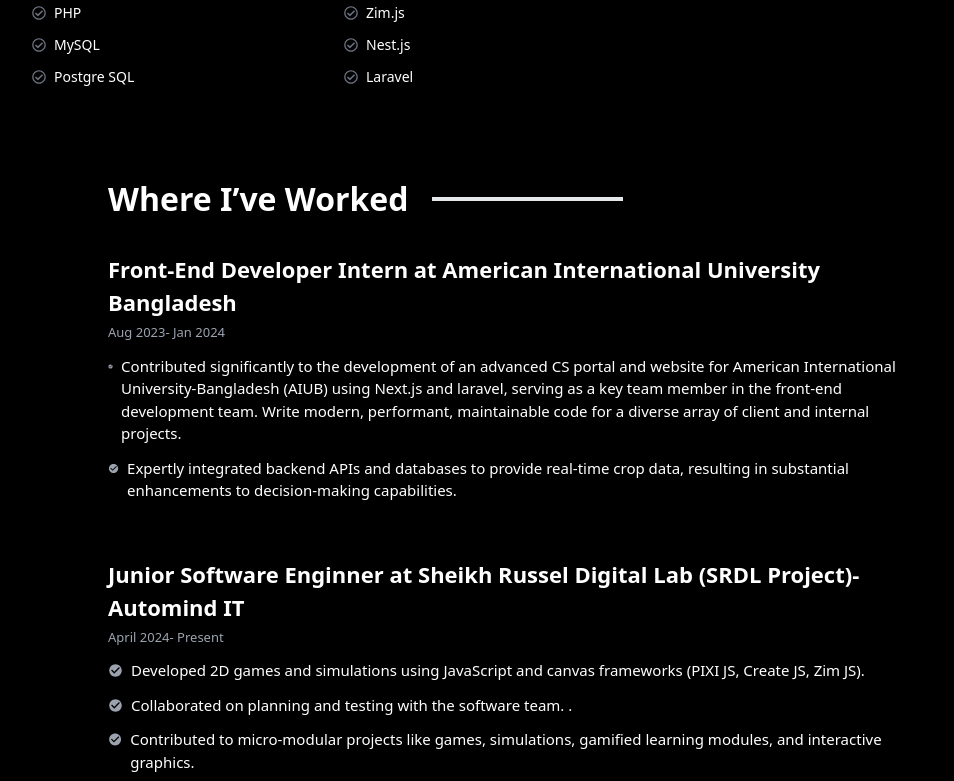
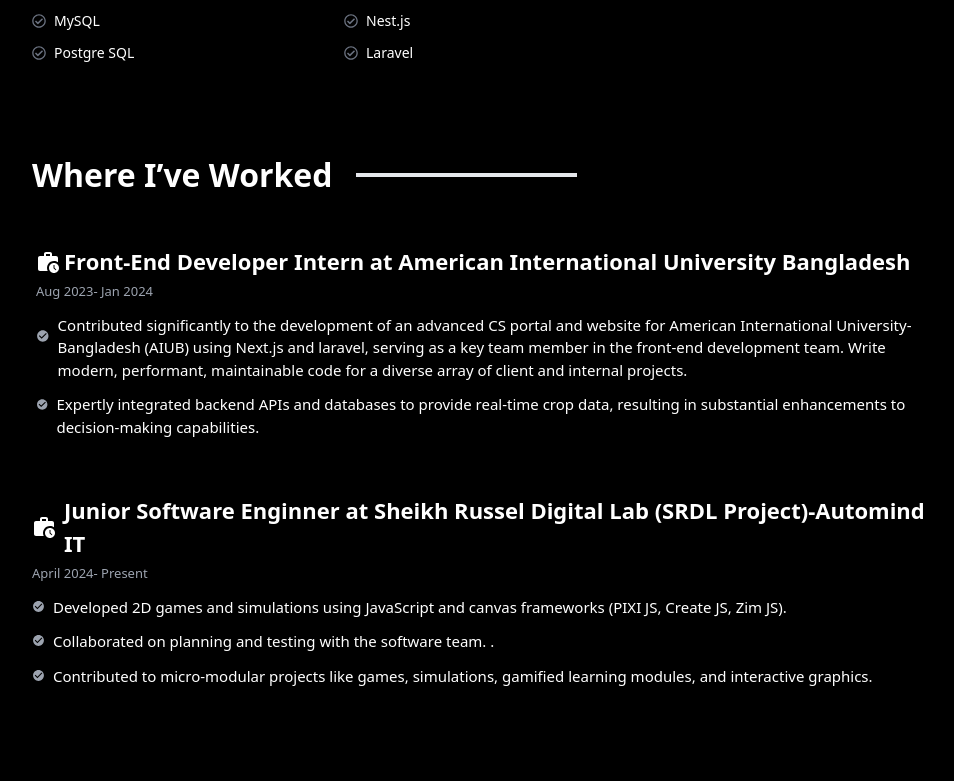
Before and after one commit to SardarPiash/myPortfolio, a React (Vite) app: page / in a window 1280 px wide. Shown: the part 1142-1923 px from the top of the page, without its empty margins (56-1010 px from the left). Built offline with nearby package versions, Linux system fonts and the light colour scheme.

Commit message:
fix alignment

```diff
--- a/src/components/Hero.jsx
+++ b/src/components/Hero.jsx
@@ -5,9 +5,9 @@
 
 const Hero = () => {
     return (
-        <div className="container mx-auto p-0 max-w-[100%] md:max-w-[960px] lg:max-w-[1000px] ">
+        <div className="container mx-auto p-0 max-w-[100%] md:max-w-[1152px]">
 
-            <div className="px-2 py-[25px] mt-[10px] md:py-0 md:mt-[40px] lg:mt-[55px]">
+            <div className="px-2 py-[25px] mt-[10px] md:py-0 md:mt-[40px] lg:mt-[55px]  md:ml-[13px]">
                 <p className="text-base md:text-base lg:text-base" style={{color:"#F8F8FF"}}>Hi, I'm</p>
 
                 <h1 className="text-[30px] md:text-[50px]  font-bold text-white">Abu Shaleh Md. Kaium</h1>
--- a/src/components/aboutme/About.jsx
+++ b/src/components/aboutme/About.jsx
@@ -10,8 +10,8 @@
   }, []);
 
   return (
-    <div id='about' className='max-w-6xl px-6 py-16 mx-auto'>
-      <div className='flex items-center'>
+    <div id='about' className='max-w-6xl px-6 py-16 mx-auto '>
+      <div className='flex items-center '>
         <h2 className='text-2xl md:text-4xl font-bold mb-10 text-white' data-aos='fade-up'>
           About Me
         </h2>
--- a/src/components/experience/Experience.jsx
+++ b/src/components/experience/Experience.jsx
@@ -1,11 +1,12 @@
 import React from "react";
 import { MdCheckCircle } from "react-icons/md";
+import { MdWorkHistory } from "react-icons/md";
 
 const Experience = () => {
   return (
     <div
       id="experience"
-      className="container mx-auto p-6 max-w-full md:max-w-[960px] lg:max-w-[1000px] text-white"
+      className="container mx-auto p-6 max-w-full md:max-w-[1152px]   text-white"
     >
       <div className="flex items-center mb-10">
         <h2 className="text-[24px] md:text-[32px] lg:text-[32px] font-bold">
@@ -15,19 +16,28 @@
       </div>
 
       <div
-        className="mt-[-10px] w-full md:w-[800px] lg:w-[800px] h-[340px]"
+        className="mt-[-10px] w-full md:w-[900px] md:mr-5  h-[340px]"
         data-aos="fade-up"
       >
-        <div>
+        <div className="md:ml-1">
+        <div className=" mt-14  md:w-[900px]">
+          <div className=" flex">
+            <div className=" md:my-auto">
+        <MdWorkHistory className=" w-6 h-6"/>
+        </div>
+        <div className="md:ml-1">
           <h3 className="text-[22px] font-bold">
             Front-End Developer Intern at American International University
             Bangladesh
           </h3>
+          </div>
+          </div>
+          </div>
           <p className="text-[13px] mt-1 text-gray-400">Aug 2023- Jan 2024</p>
 
           <ul className="mt-3 space-y-3">
             <li className="text-[15px] flex items-start">
-              <MdCheckCircle className="text-gray-400 mr-2 mt-1" />
+              <MdCheckCircle className="text-gray-400 mr-2 mt-1 md:w-9 md:h-9" />
               Contributed significantly to the development of an advanced CS
               portal and website for American International
               University-Bangladesh (AIUB) using Next.js and laravel, serving as
@@ -38,34 +48,49 @@
 
             <li className="text-[15px] flex items-start">
               <MdCheckCircle className="text-gray-400 mr-2 mt-1" />
+
               Expertly integrated backend APIs and databases to provide
               real-time crop data, resulting in substantial enhancements to
               decision-making capabilities.
+
             </li>
           </ul>
         </div>
-        <div className=" mt-14">
+        <div className=" mt-14  md:w-[900px]">
+          <div className=" flex">
+            <div className=" md:my-auto">
+        <MdWorkHistory className=" w-6 h-6"/>
+        </div>
+        <div className="md:ml-2">
           <h3 className="text-[22px] font-bold">
             Junior Software Enginner at Sheikh Russel Digital Lab (SRDL
             Project)-Automind IT
           </h3>
+          </div>
+          </div>
           <p className="text-[13px] mt-1 text-gray-400">April 2024- Present</p>
 
           <ul className="mt-3 space-y-3">
-            <li className="text-[15px] flex items-start">
+            <li className="text-[13px] flex items-start">
               <MdCheckCircle className="text-gray-400 mr-2 mt-1" />
+              <div className="text-[15px]">
               Developed 2D games and simulations using JavaScript and canvas
               frameworks (PIXI JS, Create JS, Zim JS).
+              </div>
             </li>
 
-            <li className="text-[15px] flex items-start">
+            <li className="text-[13px] flex items-start">
               <MdCheckCircle className="text-gray-400 mr-2 mt-1" />
+              <div className="text-[15px]">
               Collaborated on planning and testing with the software team. .
+              </div>
             </li>
-            <li className="text-[15px] flex items-start">
+            <li className="text-[13px] flex items-start">
               <MdCheckCircle className="text-gray-400 mr-2 mt-1" />
+              <div className="text-[15px]">
               Contributed to micro-modular projects like games, simulations,
               gamified learning modules, and interactive graphics.
+              </div>
             </li>
           </ul>
         </div>
```
